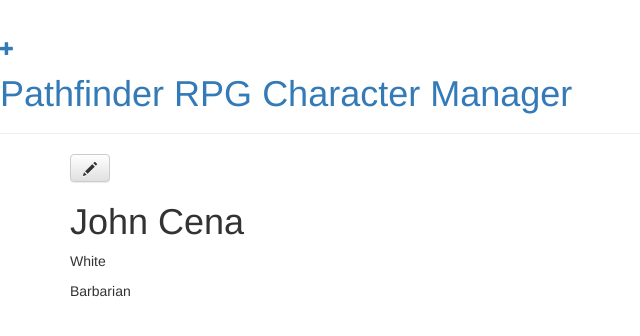
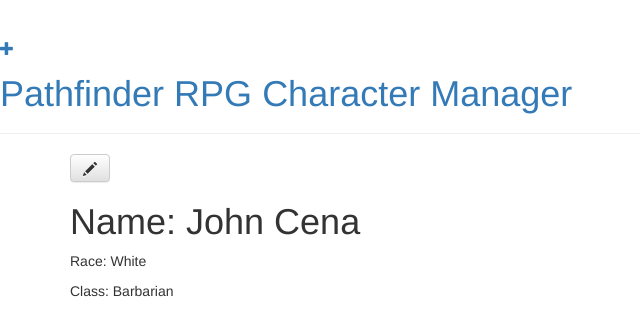
Before and after one commit to SandTNowhere/djangoexample, a Django app: page /character/1/ in a window 1280 px wide. Shown: the top 336 px of the page, without its empty margins (0-640 px from the left). Run offline with Django 3.2, Linux system fonts and the light colour scheme; data comes from the database, SQL or seed files in the repository; both versions use the stored data as it was after the commit; some libraries are stand-ins or nearby versions.

Commit message:
Improve character listings

```diff
--- a/csheet/templates/csheet/character_detail.html
+++ b/csheet/templates/csheet/character_detail.html
@@ -1,10 +1,10 @@
 {% extends "csheet/base.html" %}
 
 {% block content %}
-    <div class="post">
+    <div class="character">
    		<a class="btn btn-default" href="{% url "character_edit" pk=character.pk %}"><span class="glyphicon glyphicon-pencil"></span></a>
-        <h1>{{ character.name }}</h1>
-        <p>{{ character.race }}</p>
-        <p>{{ character.cclass }} </p>
+        <h1>Name: {{ character.name }}</h1>
+        <p>Race: {{ character.race }}</p>
+        <p>Class: {{ character.cclass }} </p>
     </div>
 {% endblock %}
--- a/csheet/templates/csheet/character_list.html
+++ b/csheet/templates/csheet/character_list.html
@@ -2,10 +2,10 @@
 
 {% block content %}
     {% for character in characters %}
-        <div class="post">
+        <div class="character">
             <h1><a href="{% url "character_detail" pk=character.pk %}">{{ character.name }}</a></h1>
-            <p>{{ character.race }}</p>
-            <p>{{ character.cclass }} </p>
+            <p>Race: {{ character.race }}</p>
+            <p>Class: {{ character.cclass }} </p>
         </div>
     {% endfor %}
 {% endblock content %}
```
Also changed, not shown: db.sqlite3.
